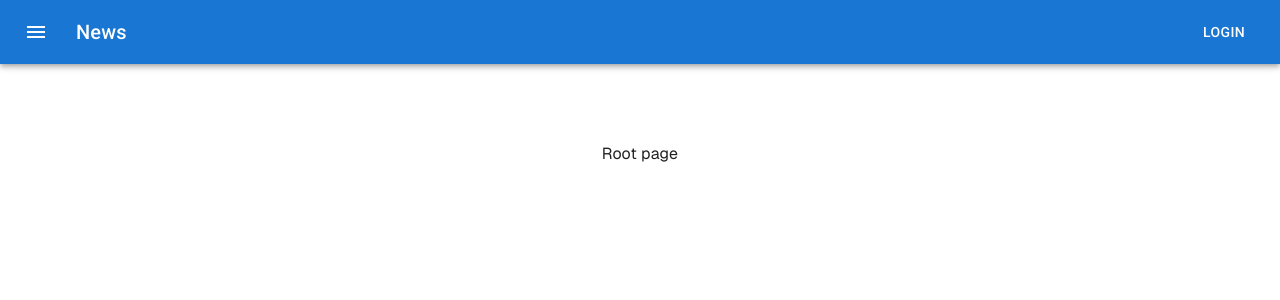
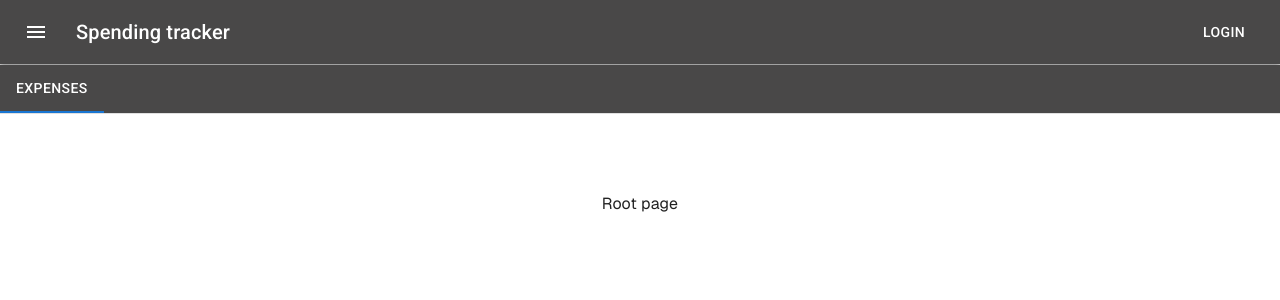
Before and after one commit to EdvinasA/spending-tracker, a Next.js app in the folder ui/: page / in a window 1280 px wide. Shown: the top 300 px of the page. Built offline with nearby package versions, Linux system fonts and the light colour scheme; what @mui/material-nextjs would draw is missing.

Commit message:
Add header and navigation bar

```diff
--- a/ui/src/app/globals.css
+++ b/ui/src/app/globals.css
@@ -12,31 +12,19 @@
 
 html,
 body {
-  max-width: 100vw;
   overflow-x: hidden;
 }
 
 body {
   color: var(--foreground);
   background: var(--background);
+  height: 100vh;
   font-family: Arial, Helvetica, sans-serif;
   -webkit-font-smoothing: antialiased;
   -moz-osx-font-smoothing: grayscale;
-}
-
-* {
-  box-sizing: border-box;
-  padding: 0;
-  margin: 0;
 }
 
 a {
   color: inherit;
   text-decoration: none;
 }
-
-@media (prefers-color-scheme: dark) {
-  html {
-    color-scheme: dark;
-  }
-}
--- a/ui/src/app/layout.tsx
+++ b/ui/src/app/layout.tsx
@@ -3,8 +3,9 @@ import { Geist, Geist_Mono } from "next/font/google";
 import "./globals.css";
 import Header from "@/components/header/Header";
 import { AppRouterCacheProvider } from '@mui/material-nextjs/v15-appRouter';
-import { CssBaseline, ThemeProvider } from "@mui/material";
+import { CssBaseline, Divider, ThemeProvider } from "@mui/material";
 import theme from "@/theme";
+import NavBar from "@/components/tabs/NavBar";
 
 const geistSans = Geist({
   variable: "--font-geist-sans",
@@ -35,7 +36,11 @@ export default function RootLayout({
           <ThemeProvider theme={theme}>
             <CssBaseline />
             <Header />
-            {children}
+            <Divider />
+            <NavBar />
+            <div>
+              {children}
+            </div>
           </ThemeProvider>
         </AppRouterCacheProvider>
       </body>
--- a/ui/src/app/page.module.css
+++ b/ui/src/app/page.module.css
@@ -10,7 +10,7 @@
   grid-template-rows: 20px 1fr 20px;
   align-items: center;
   justify-items: center;
-  min-height: 100svh;
+  min-height: calc(60px - 100vh);
   padding: 80px;
   gap: 64px;
   font-family: var(--font-geist-sans);
--- a/ui/src/components/header/Header.tsx
+++ b/ui/src/components/header/Header.tsx
@@ -4,7 +4,7 @@ import { Box, AppBar, Toolbar, IconButton, Typography, Button } from "@mui/mater
 export default function Header() {
   return (
     <Box sx={{ flexGrow: 1 }}>
-      <AppBar position="static">
+      <AppBar sx={{ backgroundColor: '#494848' }} position="static">
         <Toolbar>
           <IconButton
             size="large"
@@ -16,7 +16,7 @@ export default function Header() {
             <MenuIcon />
           </IconButton>
           <Typography variant="h6" component="div" sx={{ flexGrow: 1 }}>
-            News
+            Spending tracker
           </Typography>
           <Button color="inherit">Login</Button>
         </Toolbar>
--- /dev/null
+++ b/ui/src/components/tabs/NavBar.tsx
@@ -0,0 +1,35 @@
+'use client'
+import { Box, Tab, Tabs } from '@mui/material';
+import * as React from 'react';
+
+function a11yProps(index: number) {
+    return {
+        id: `simple-tab-${index}`,
+        'aria-controls': `simple-tabpanel-${index}`,
+    };
+}
+
+export default function NavBar() {
+    const [value, setValue] = React.useState(0);
+
+    const handleChange = (event: React.SyntheticEvent, newValue: number) => {
+        setValue(newValue);
+    };
+
+    return (
+        <Box sx={{ width: '100%' }}>
+            <Box sx={{ borderBottom: 1, borderColor: 'divider' }}>
+                <Tabs sx={{ backgroundColor: '#494848', borderTop: '1px', borderColor: 'white' }} value={value} onChange={handleChange} aria-label="Tabs">
+                    <Tab sx={{
+                        '&.Mui-selected': {
+                            color: 'white', // Custom text color
+                            '&:hover': {
+                                color: 'white', // Hover effect
+                            },
+                        },
+                    }} label="Expenses" {...a11yProps(0)} />
+                </Tabs>
+            </Box>
+        </Box>
+    );
+}
--- a/ui/src/components/tabs/Tabs.tsx
+++ /dev/null
@@ -1,6 +0,0 @@
-
-export default function Expenses() {
-    return <div>
-        Expenses component
-    </div>
-}
```
